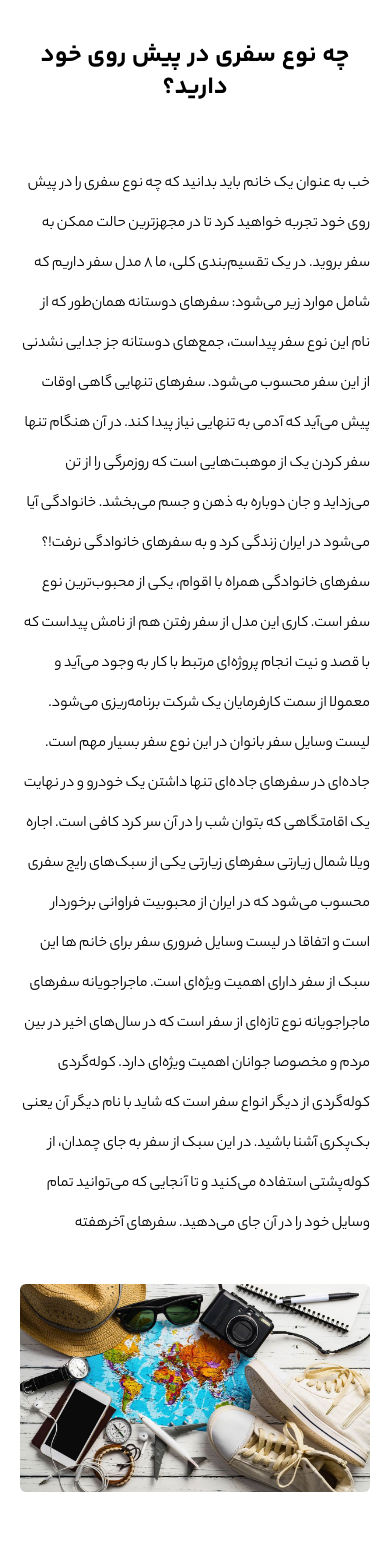
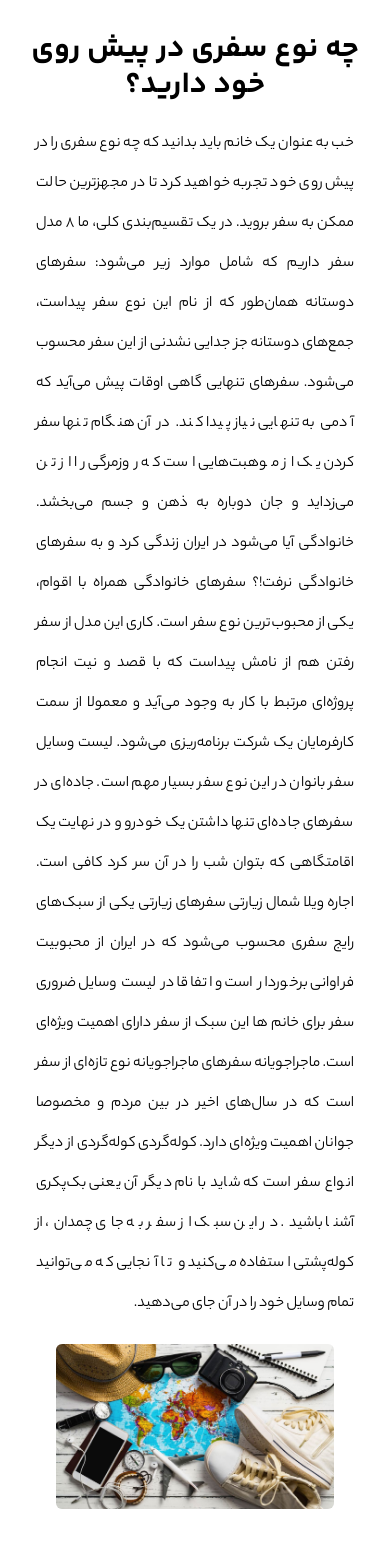
Before and after one commit to EHSANMADADI/Hotel-project, a Next.js app: page /blogs/1 in a window 390 px wide. Shown: the top 1548 px of the page. Before the commit the page ends 1512 px from the top, so only its background shows below. Built offline with nearby package versions, Linux system fonts and the light colour scheme.

Commit message:
Responsive some Components

```diff
--- a/app/globals.css
+++ b/app/globals.css
@@ -40,3 +40,14 @@
     margin: 0;
   }
 }
+
+/* Hide scrollbar for Chrome, Safari and Opera */
+.no-scrollbar::-webkit-scrollbar {
+  display: none;
+}
+
+/* Hide scrollbar for IE, Edge and Firefox */
+.no-scrollbar {
+  -ms-overflow-style: none; /* IE and Edge */
+  scrollbar-width: none; /* Firefox */
+}
--- a/components/shared/BlogsContent/BlogTow.tsx
+++ b/components/shared/BlogsContent/BlogTow.tsx
@@ -2,11 +2,11 @@ import React from "react";
 
 export default function BlogTow() {
   return (
-    <div className="bg-white">
-      <h2 className="text-2xl font-bold text-center m-10">
+    <div className="dark:bg-slate-900 bg-white px-4 py-8">
+      <h2 className="text-3xl font-bold text-center">
         چه نوع سفری در پیش روی خود دارید؟
       </h2>
-      <div className="p-5 leading-10" dir="rtl">
+      <div className="p-5 leading-10 text-justify dark:text-gray-200" dir="rtl">
         خب به عنوان یک خانم باید بدانید که چه نوع سفری را در پیش روی خود تجربه
         خواهید کرد تا در مجهزترین حالت ممکن به سفر بروید. در یک تقسیم‌بندی کلی،
         ما ۸ مدل سفر داریم که شامل موارد زیر می‌شود: سفرهای دوستانه همان‌طور که
@@ -27,10 +27,10 @@ export default function BlogTow() {
         در بین مردم و مخصوصا جوانان اهمیت ویژه‌ای دارد. کوله‌گردی کوله‌گردی از
         دیگر انواع سفر است که شاید با نام دیگر آن یعنی بک‌پکری آشنا باشید. در
         این سبک از سفر به جای چمدان، از کوله‌پشتی استفاده می‌کنید و تا آنجایی که
-        می‌توانید تمام وسایل خود را در آن جای می‌دهید. سفرهای آخرهفته
-      </div>
+        می‌توانید تمام وسایل خود را در آن جای می‌دهید.
       <div className="flex justify-center p-5 rounded-md">
         <img className="rounded-md" src="/images/woman1.jpg" alt="woman"/>
+      </div>
       </div>
     </div>
   );
--- a/components/user/pages/cafe/Admin/Menu/EditMenuPage.tsx
+++ b/components/user/pages/cafe/Admin/Menu/EditMenuPage.tsx
@@ -80,7 +80,7 @@ const EditMenuPage = ({ menuItemId }: { menuItemId: string }) => {
             toast.success("تصویر با موفقیت آپلود شد.")
         } catch (err) {
             console.log(err)
-            toast.error("تعریف محصول با خطا مواجه شد.", { duration: 3000 })
+            toast.error("تغییر تصویر با خطا مواجه شد.", { duration: 3000 })
         }
     }
     if (isPending)
@@ -89,12 +89,12 @@ const EditMenuPage = ({ menuItemId }: { menuItemId: string }) => {
         </div>
     if (isError)
         return <div className='text-center flex flex-col gap-6 min-h-[620px] p-4 text-2xl font-bold'>میزی پیدا نشد
-            <Link href='/coffee-shop/admin' className='mx-auto bg-coffee w-fit text-lg px-4 py-2 inline-block animate-pulse rounded-lg'>بازگشت به پنل ادمین </Link>
+            <Link href='/coffee-shop/admin' className='mx-auto bg-coffee w-fit xs:w-20 text-gray-200 text-lg px-4 py-2 inline-block animate-pulse rounded-lg'>بازگشت به پنل ادمین </Link>
         </div>
 
     return (
         <main className='min-h-[620px] py-4 flex flex-col gap-4 items-center bg-neutral-300 dark:bg-slate-800'>
-            <Link href='/coffee-shop/admin' className='absolute top-24 left-4 bg-coffee text-lg px-4 py-2 inline-block animate-pulse rounded-lg'>بازگشت به پنل ادمین </Link>
+            <Link href='/coffee-shop/admin' className='absolute top-24 left-4 xs:w-20 text-gray-200 text-center bg-coffee text-lg px-4 py-2 inline-block animate-pulse rounded-lg'>بازگشت به پنل ادمین </Link>
             <Title> تغییر آیتم منو</Title>
             <form onSubmit={submitHandler} className='flex flex-col items-center gap-4'>
                 <label htmlFor="Name" className='font-semibold'>نام  : </label>
--- a/components/user/pages/cafe/Admin/Table/EditTablePage.tsx
+++ b/components/user/pages/cafe/Admin/Table/EditTablePage.tsx
@@ -66,12 +66,12 @@ const EditTablePage = ({ tableId }: { tableId: string }) => {
         </div>
     if (isError)
         return <div className='text-center flex flex-col gap-6 min-h-[620px] p-4 text-2xl font-bold'>میزی پیدا نشد
-            <Link href='/coffee-shop/admin' className='mx-auto bg-coffee w-fit text-lg px-4 py-2 inline-block animate-pulse rounded-lg'>بازگشت به پنل ادمین </Link>
+            <Link href='/coffee-shop/admin' className='mx-auto bg-coffee w-fit xs:w-20 text-gray-200 text-lg px-4 py-2 inline-block animate-pulse rounded-lg'>بازگشت به پنل ادمین </Link>
             </div>
 
     return (
         <main className='min-h-[620px] py-4 bg-neutral-300 dark:bg-slate-800'>
-            <Link href='/coffee-shop/admin' className='absolute top-24 left-4 bg-coffee text-lg px-4 py-2 inline-block animate-pulse rounded-lg'>بازگشت به پنل ادمین </Link>
+            <Link href='/coffee-shop/admin' className='absolute top-24 left-4 xs:w-20 text-gray-200 bg-coffee text-lg px-4 py-2 inline-block animate-pulse rounded-lg'>بازگشت به پنل ادمین </Link>
             <Title>صفحه به روزرسانی اطلاعات میز {table.number_of_table}</Title>
             <form onSubmit={submitHandler} className='flex flex-col items-center gap-4'>
                 <label htmlFor="Capacity" className='font-semibold'>ظرفیت میز : </label>
--- a/components/user/pages/cafe/Admin/index.tsx
+++ b/components/user/pages/cafe/Admin/index.tsx
@@ -12,7 +12,7 @@ export type Step = "Add Table" | "Edit Table" | "Add to Menu" | "Edit Menu" | "S
 const AdminPanel = () => {
     const [step, setStep] = useState<Step>("Add Table")
     return (
-        <main className='min-h-[600px] flex gap-2 m-2 rounded-lg bg-transparent'>
+        <main className='min-h-[600px] flex gap-2 sm:flex-col sm:gap-4 m-2 rounded-lg bg-transparent'>
             <Sidebar setStep={setStep} step={step} />
             <section className='bg-neutral-300 dark:bg-slate-800 w-full py-4 px-4 xs:px-1 xs:text-sm rounded-lg shadow-xl'>
                 {step === "Edit Table" && <EditTables />}
--- a/components/user/pages/cafe/Admin/sidebar/Sidebar.tsx
+++ b/components/user/pages/cafe/Admin/sidebar/Sidebar.tsx
@@ -17,7 +17,7 @@ const services: Services[] = [
 ]
 const Sidebar = ({ setStep, step }: Props) => {
     return (
-        <aside className=' w-1/5 flex flex-col shadow-xl bg-neutral-300 dark:bg-slate-800 rounded-lg items-center gap-8 divide-y-2 divide-slate-400 dark:divide-slate-700 font-semibold px-2 py-4'>
+        <aside className=' w-1/5 sm:w-full flex-wrap flex flex-col sm:flex-row shadow-xl bg-neutral-300 dark:bg-slate-800 rounded-lg items-center sm:justify-center gap-8 divide-y-2 sm:divide-none divide-slate-400 dark:divide-slate-700 font-semibold px-2 py-4'>
             {services.map(item => <Button key={item.step} setStep={setStep} currentStep={step} step={item.step}>{item.text}</Button>)}
         </aside>
     )
--- a/components/user/pages/cafe/cart/CartItem.tsx
+++ b/components/user/pages/cafe/cart/CartItem.tsx
@@ -14,9 +14,10 @@ interface Props {
 const CartItem = ({ details: { name, price, quantity, id, image } }: Props) => {
     const dispatch = useSetCart()
     return (
-        <article className='bg-[#e79a3c] flex justify-between items-center shadow-lg text-neutral-900 max-w-3xl w-5/6 rounded-xl p-6'>
+        <article className='bg-[#e79a3c] flex justify-between xs:flex-col items-center shadow-lg text-neutral-900 max-w-3xl w-5/6 rounded-xl p-6'>
+
             <Image src={`http://127.0.0.1:8000/menu-item/${image}` || ''} alt={`${name} Photo`} width={80} height={80} className='rounded-full' />
-            <span className='font-bold text-center text-lg'>{name} </span>
+            <span className='font-bold text-center text-lg '>{name} </span>
             <div className='flex flex-col gap-4'>
                 <div className='flex gap-2 items-center justify-center mt-2'>
                     <button onClick={() => (dispatch({ type: "ADD", payload: { id, price, name, image } }))} className='bg-green-500 font-semibold   hover:bg-green-600 flex justify-center items-center duration-200 w-8 h-8 rounded-full'>+</button>
```
Also changed, not shown: components/shared/BlogsContent/BlogOne.tsx (+9 -9 lines), components/user/pages/cafe/Navbar/MobileMenu.tsx (+10 -6 lines).
